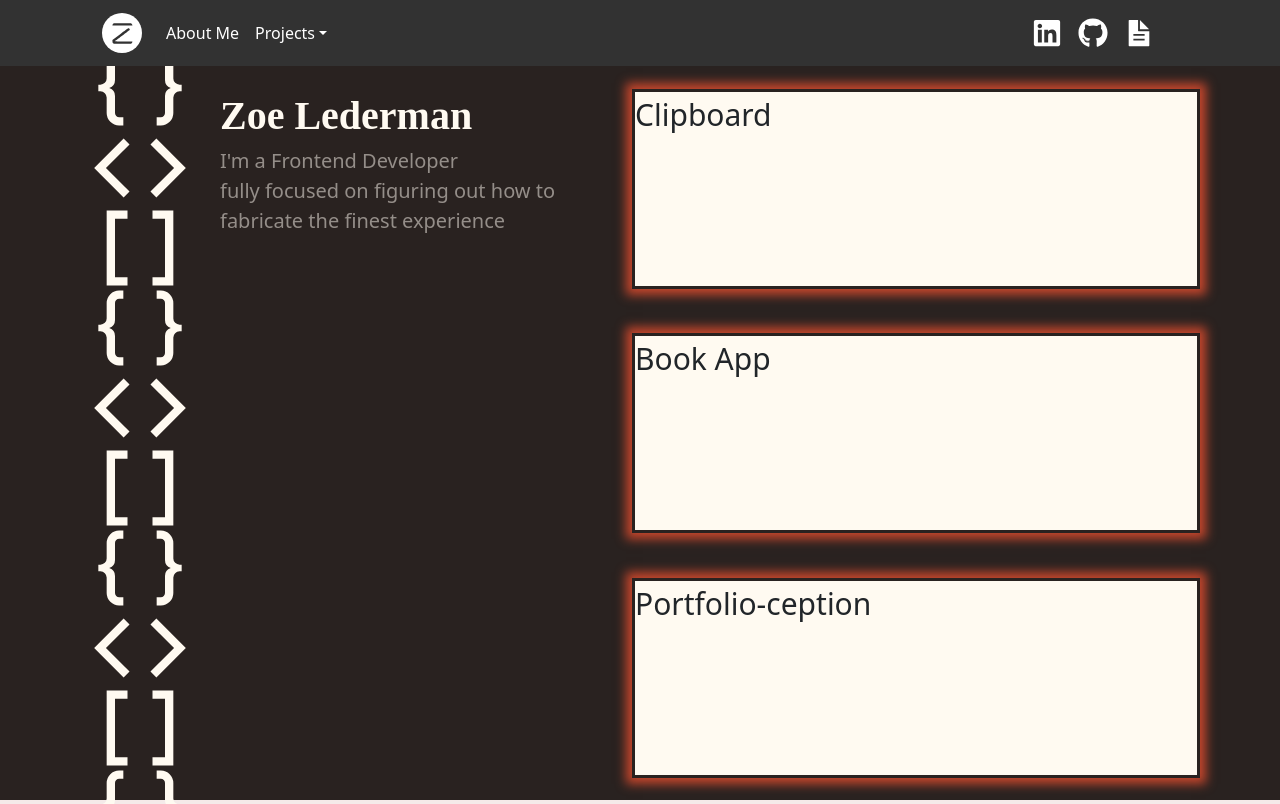
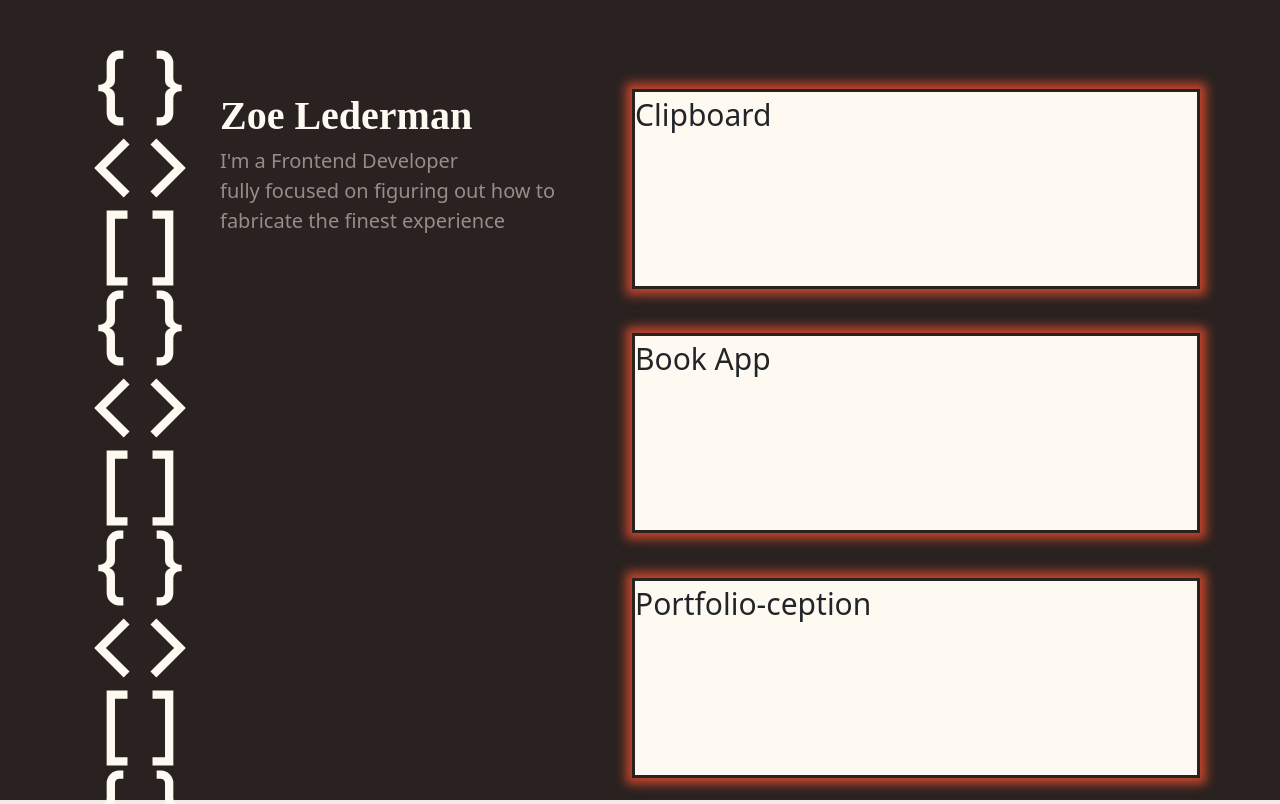
Before and after one commit to zlederma/portfolio-website, a React (Create React App) app: page / in a window 1280 px wide. Shown: the top 804 px of the page. Built offline with nearby package versions, Linux system fonts and the light colour scheme.

Commit message:
commented out navigation to redesign it

```diff
--- a/src/App.js
+++ b/src/App.js
@@ -23,7 +23,7 @@ function App() {
   }, []);
   return (
     <>
-      <Navigation></Navigation>
+      {/* <Navigation></Navigation> */}
       <Router>
         <Switch>
           <Route exact path="/" component={Home} />
```
